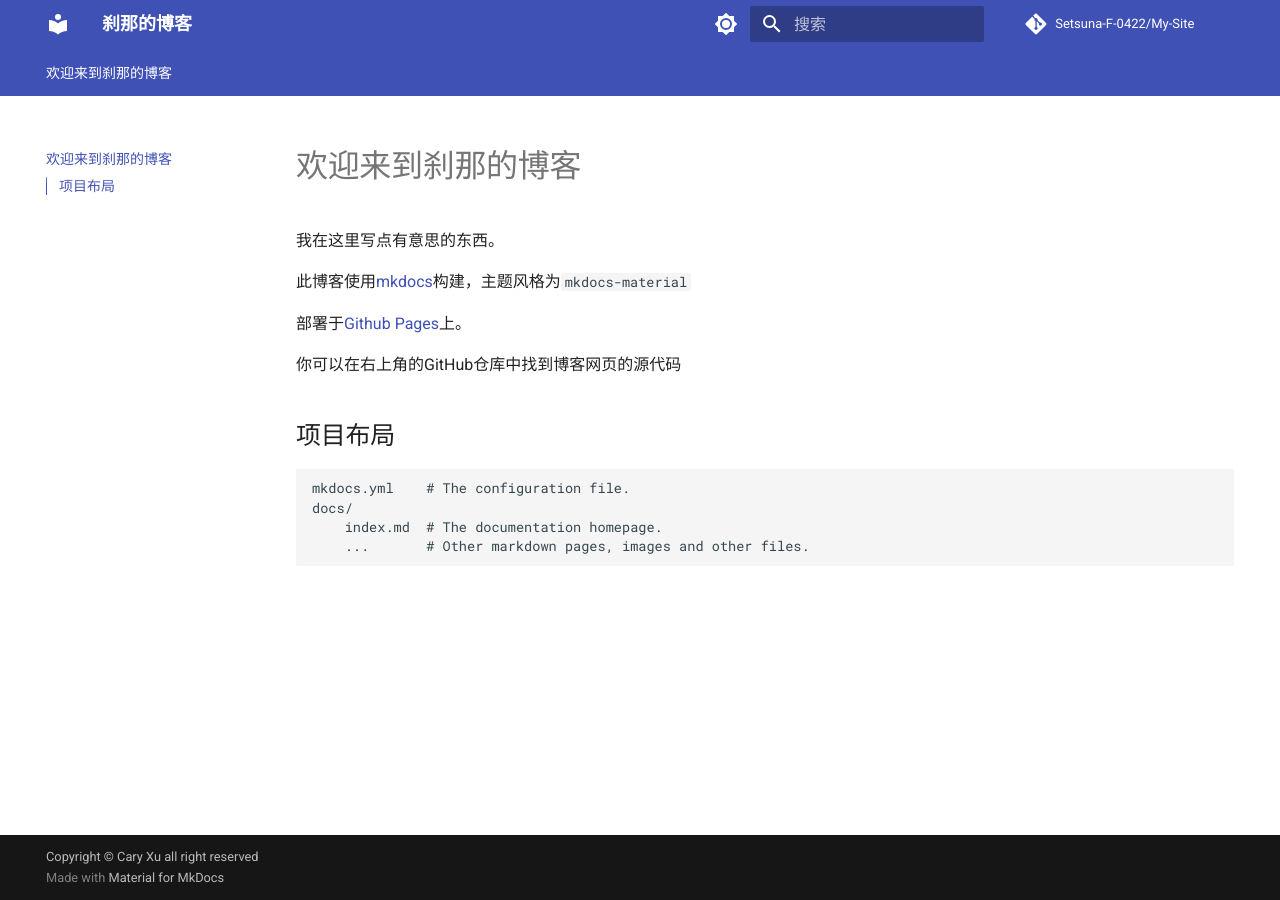
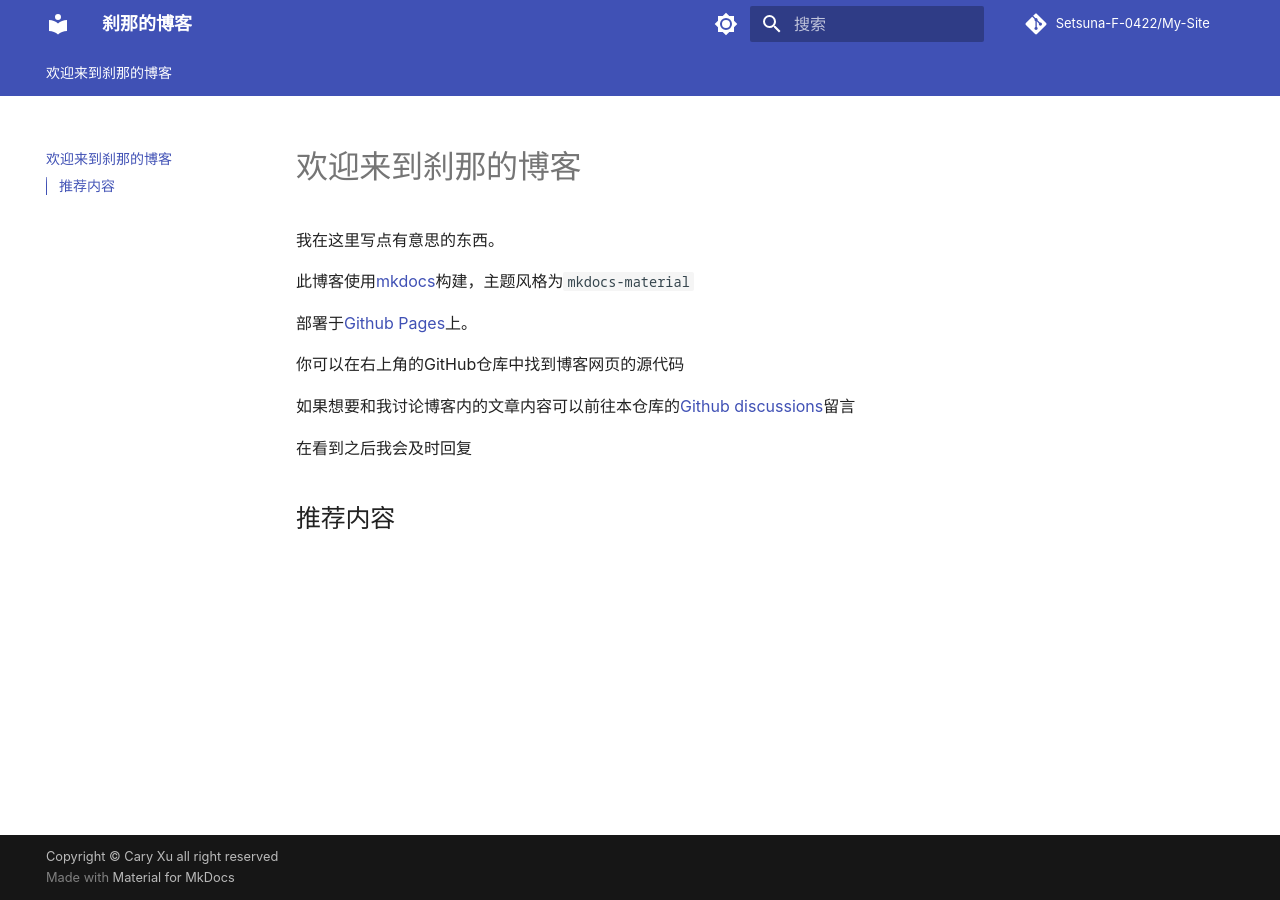
Before and after one commit to Setsuna0422/My-Site, an MkDocs documentation site: the page built from docs/index.md, in a window 1280 px wide. Built offline with MkDocs 1.6.1 and Material for MkDocs 9.7.7, drawn with Linux system fonts in a browser that asks for light colours; comment, search, counter and statistics services are not loaded.

Commit message:
修改网页字体和主页内容

```diff
--- a/docs/index.md
+++ b/docs/index.md
@@ -8,9 +8,8 @@
 
 你可以在右上角的GitHub仓库中找到博客网页的源代码
 
-## 项目布局
+如果想要和我讨论博客内的文章内容可以前往本仓库的[Github discussions](https://github.com/Setsuna-F-0422/My-Site/discussions)留言
 
-    mkdocs.yml    # The configuration file.
-    docs/
-        index.md  # The documentation homepage.
-        ...       # Other markdown pages, images and other files.
+在看到之后我会及时回复
+
+## 推荐内容
--- a/mkdocs.yml
+++ b/mkdocs.yml
@@ -3,6 +3,13 @@ site_name: 刹那的博客
 theme:
   name: material
   language: zh
+
+  # 设置网页的字体，来源于Google Font
+  font:
+    # 文本的字体
+    text: Noto Sans Simplified Chinese
+    # 代码的字体
+    code: Noto Sans Mono
 
   icon:
     repo: fontawesome/brands/git-alt
@@ -39,6 +46,4 @@ theme:
 repo_name: Setsuna-F-0422/My-Site
 repo_url: https://github.com/Setsuna-F-0422/My-Site
 
-
-
 copyright: Copyright &copy; Cary Xu all right reserved
```
